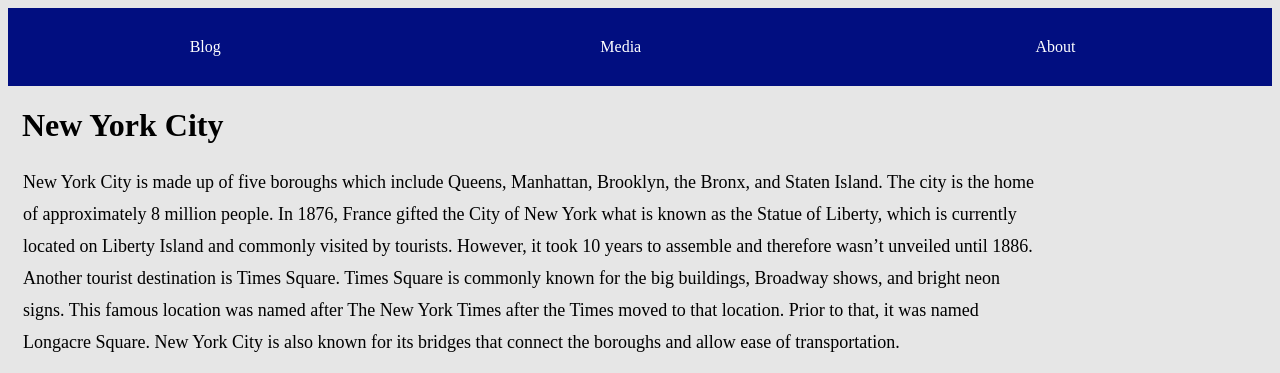
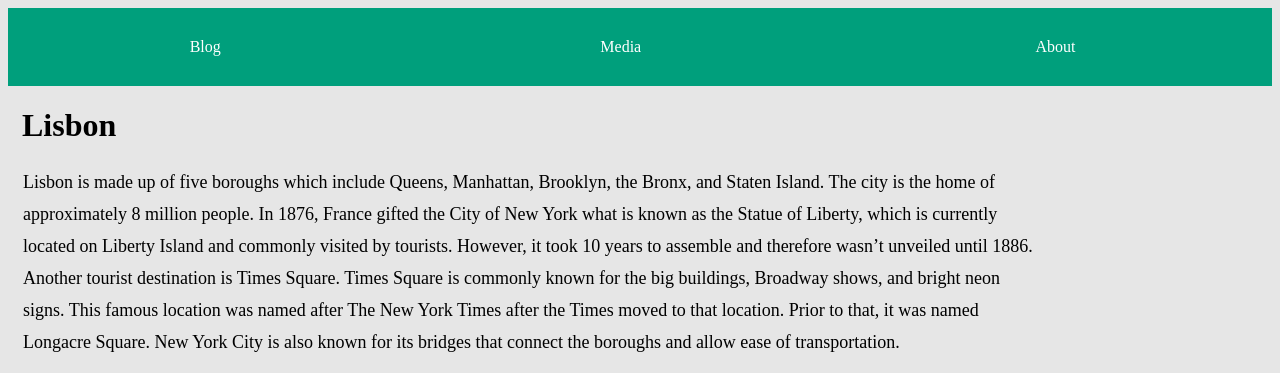
Before and after one commit to Bananepop/html_practice, a plain HTML site: page index.html in a window 1280 px wide. Shown: the top 373 px of the page. Drawn offline with Linux system fonts and the light colour scheme.

Commit message:
color and city name change

```diff
--- a/index.html
+++ b/index.html
@@ -12,13 +12,13 @@
       </ul>
     </nav>
      <header>
-      <h1>New York City</h1>
+      <h1>Lisbon</h1>
      </header>
      <main>
       <section id="Blog">
         <article>
           <p>
-            New York City is made up of five boroughs which include Queens, Manhattan, Brooklyn, the Bronx, and Staten Island. The city is the home of approximately 8 million people. In 1876, France gifted the City of New York what is known as the Statue of Liberty, which is currently located on Liberty Island and commonly visited by tourists. However, it took 10 years to assemble and therefore wasn’t unveiled until 1886. Another tourist destination is Times Square. Times Square is commonly known for the big buildings, Broadway shows, and bright neon signs. This famous location was named after The New York Times after the Times moved to that location. Prior to that, it was named Longacre Square. New York City is also known for its bridges that connect the boroughs and allow ease of transportation.
+            Lisbon is made up of five boroughs which include Queens, Manhattan, Brooklyn, the Bronx, and Staten Island. The city is the home of approximately 8 million people. In 1876, France gifted the City of New York what is known as the Statue of Liberty, which is currently located on Liberty Island and commonly visited by tourists. However, it took 10 years to assemble and therefore wasn’t unveiled until 1886. Another tourist destination is Times Square. Times Square is commonly known for the big buildings, Broadway shows, and bright neon signs. This famous location was named after The New York Times after the Times moved to that location. Prior to that, it was named Longacre Square. New York City is also known for its bridges that connect the boroughs and allow ease of transportation.
           </p>
         </article>
       </section>
--- a/style.css
+++ b/style.css
@@ -7,7 +7,7 @@ nav ul {
 	margin: 0;
 	padding: 0;
 	overflow: hidden;
-	background-color: #010e80;
+	background-color: #009f7c;
 	display: table;
 	width: 100%;
 }
```
